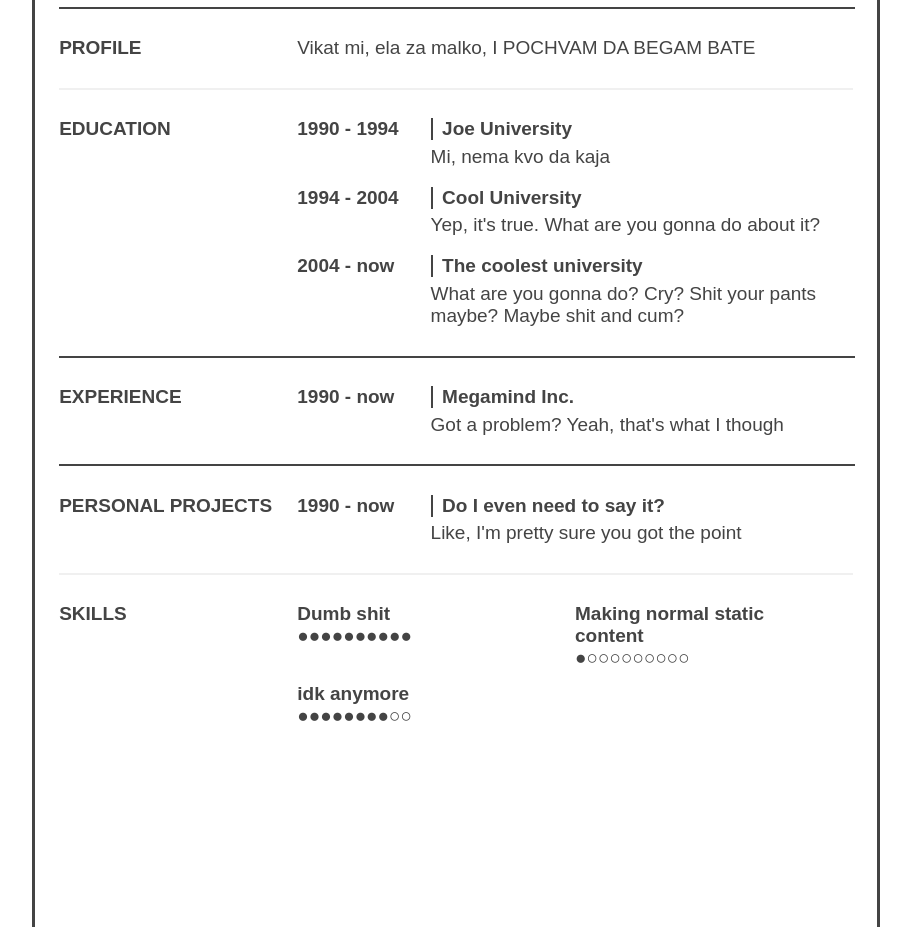
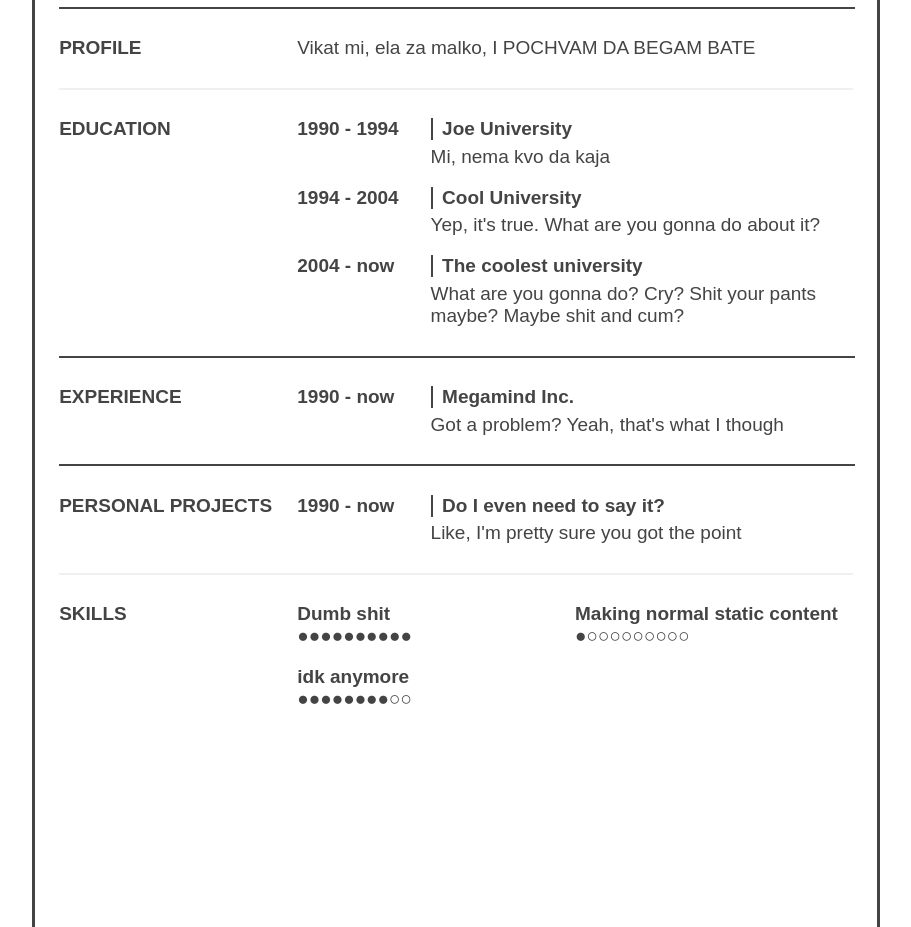
Before and after one commit to Syndamia/css-snippets, a plain HTML site: page resume/src/index.html in a window 1280 px wide. Shown: the part 263-1190 px from the top of the page, without its empty margins (184-1095 px from the left). Drawn offline with Linux system fonts and the light colour scheme.

Commit message:
Improved spacing with ratings

```diff
--- a/resume/src/styles.css
+++ b/resume/src/styles.css
@@ -137,15 +137,16 @@ body {
 }
 
 .rating {
-  width: 50%;
+  flex: 1;
+  min-width: 50%;
   display: flex;
   flex-direction: column;
-  margin-bottom: .7em;
+  margin-bottom: 1em;
 }
 
 .rating-title {
   font-weight: bold;
-  margin-right: 1em;
+  margin-right: .5em;
 }
 
 .rating-amount {
```
